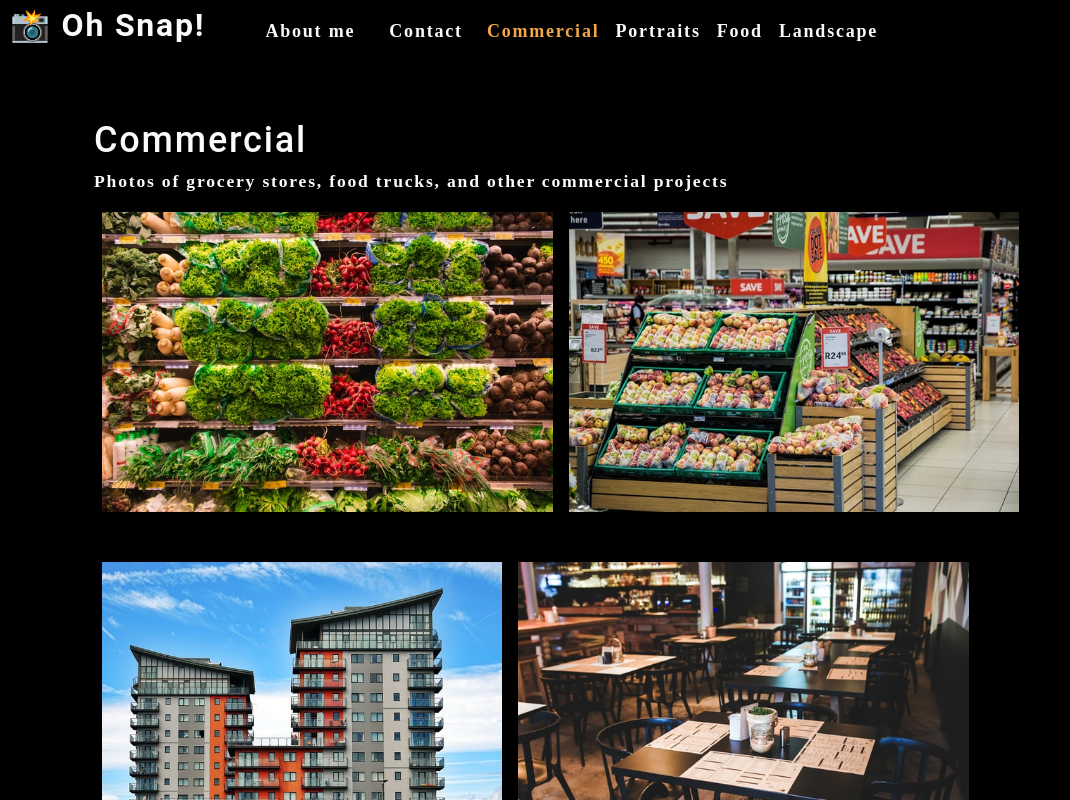
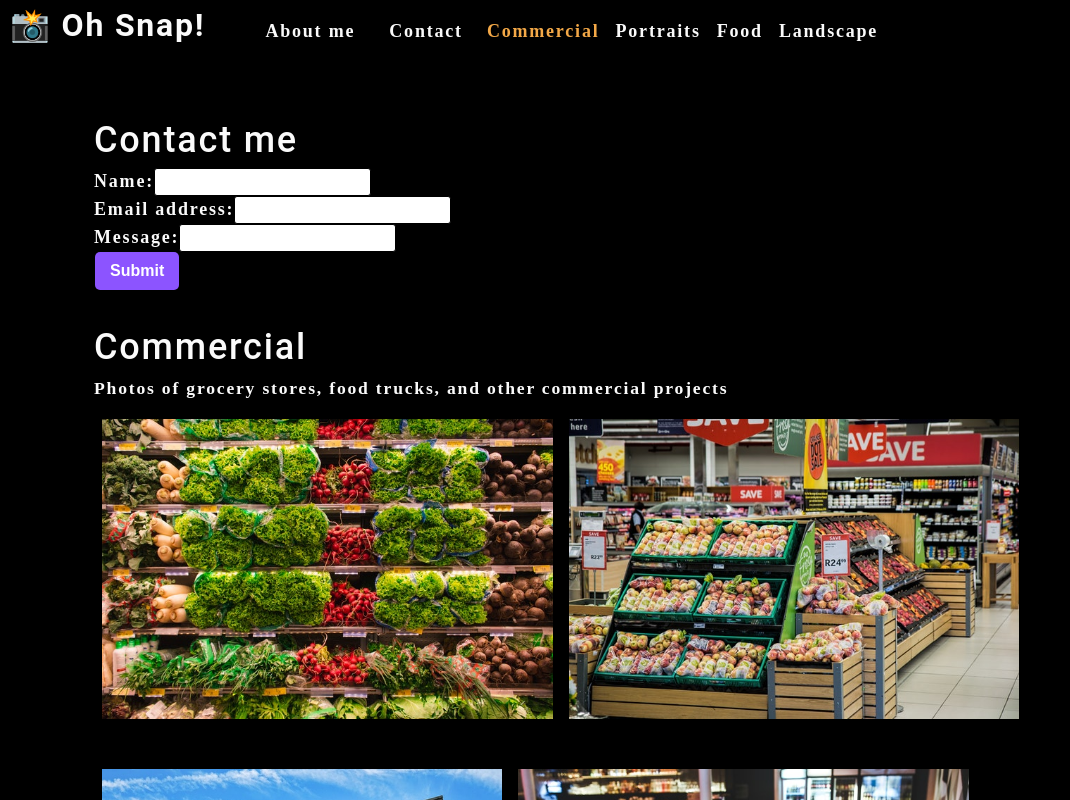
Before and after one commit to GunnySensei/photo-port, a React (Create React App) app: page / in a window 1280 px wide. Shown: the top 800 px of the page, without its empty margins (0-1070 px from the left). Built offline with nearby package versions, Linux system fonts and the light colour scheme.

Commit message:
added form handlers

```diff
--- a/src/App.js
+++ b/src/App.js
@@ -2,6 +2,7 @@
 import Nav from "./components/Nav";
 import About from "./components/About";
 import Gallery from "./components/Gallery";
+import ContactForm from "./components/Contact";
 
 function App() {
   const [categories] = useState([
@@ -28,10 +29,9 @@
         currentCategory={currentCategory}
       ></Nav>
       <main>
-        <div>
-          <Gallery currentCategory={currentCategory}></Gallery>
-          <About></About>
-        </div>
+        <ContactForm></ContactForm>
+        <Gallery currentCategory={currentCategory}></Gallery>
+        <About></About>
       </main>
     </div>
   );
--- a/src/components/Contact/index.js
+++ b/src/components/Contact/index.js
@@ -1,22 +1,50 @@
-import React from "react";
+import React, { useState } from "react";
 
 function ContactForm() {
-  //JSX
+  const [formState, setFormState] = useState({
+    name: "",
+    email: "",
+    message: "",
+  });
+  const { name, email, message } = formState;
+  function handleChange(e) {
+    setFormState({ ...formState, [e.target.name]: e.target.value });
+  }
+  function handleSubmit(e) {
+    e.preventDefault();
+    console.log(formState);
+  }
+
   return (
     <section>
       <h1>Contact me</h1>
-      <form id="contact-form">
+      <form id="contact-form" onSubmit={handleSubmit}>
         <div>
           <label htmlFor="name">Name:</label>
-          <input type="text" name="name" />
+          <input
+            type="text"
+            name="name"
+            onChange={handleChange}
+            defaultValue={name}
+          />
         </div>
         <div>
           <label htmlFor="email">Email address:</label>
-          <input type="email" name="email" />
+          <input
+            type="email"
+            name="email"
+            onChange={handleChange}
+            defaultValue={email}
+          />
         </div>
         <div>
           <label htmlFor="message">Message:</label>
-          <input name="message" rows="5" />
+          <input
+            name="message"
+            defaultValue={message}
+            onChange={handleChange}
+            rows="5"
+          />
         </div>
         <button type="submit">Submit</button>
       </form>
```
